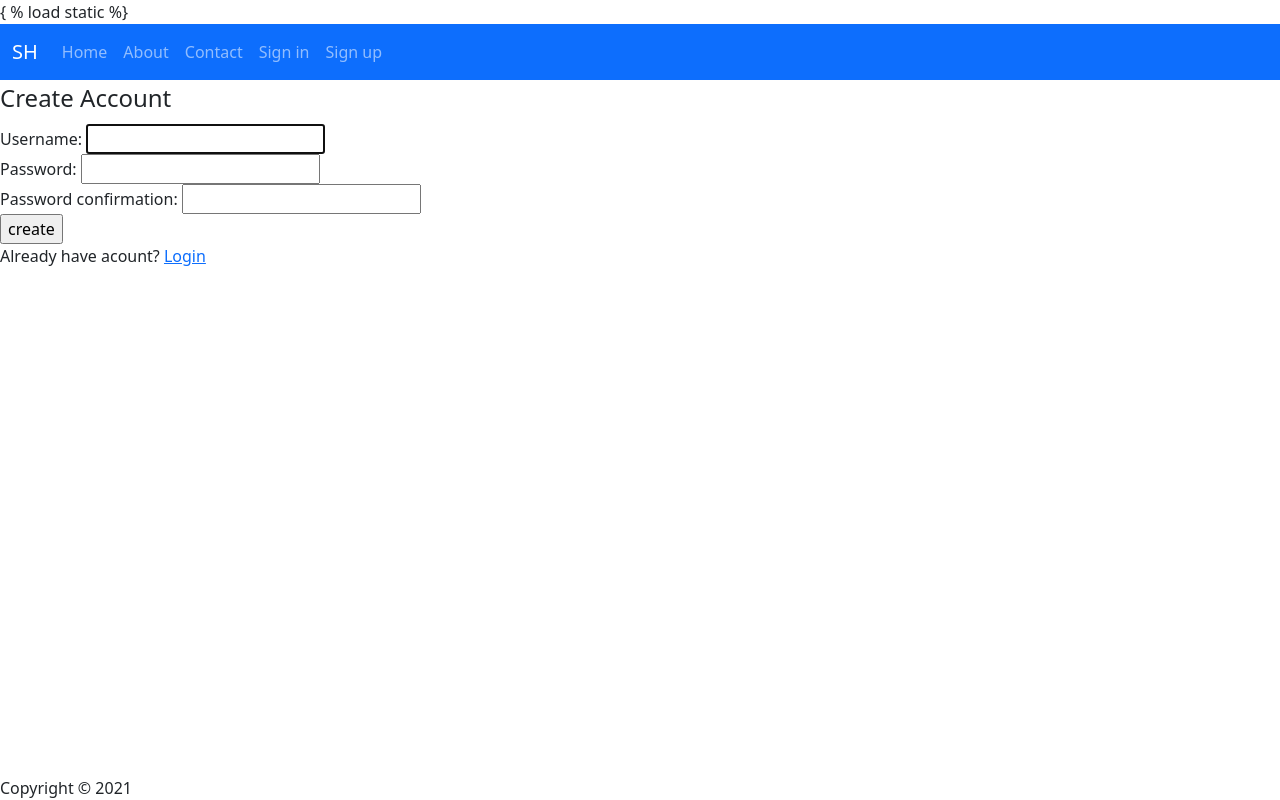
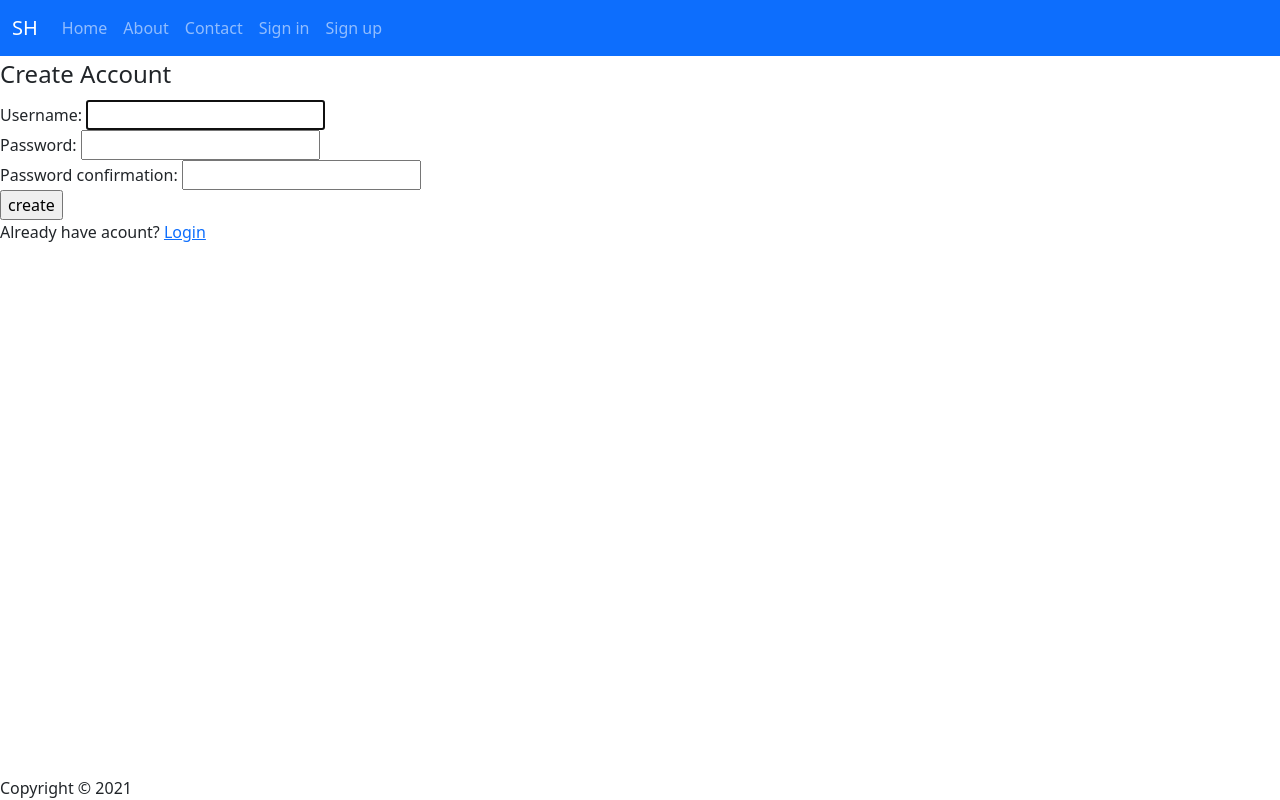
Before and after one commit to sadric5/Chat_with_friends, a Django app: page / in a window 1280 px wide. Run offline with Django 3.2, Linux system fonts and the light colour scheme; parts of the project's set-up code (start-up, migrations or seed data) failed here and were passed over.

Commit message:
update register.html

```diff
--- a/users_handler/templates/users_handler/login.html
+++ b/users_handler/templates/users_handler/login.html
@@ -1,5 +1,3 @@
-
-
 
 {% extends 'chat_app/base.html'%}
 
--- a/users_handler/templates/users_handler/register.html
+++ b/users_handler/templates/users_handler/register.html
@@ -1,5 +1,3 @@
-
-{ % load static %}
 
 {% extends 'chat_app/base.html'%}
 
```
